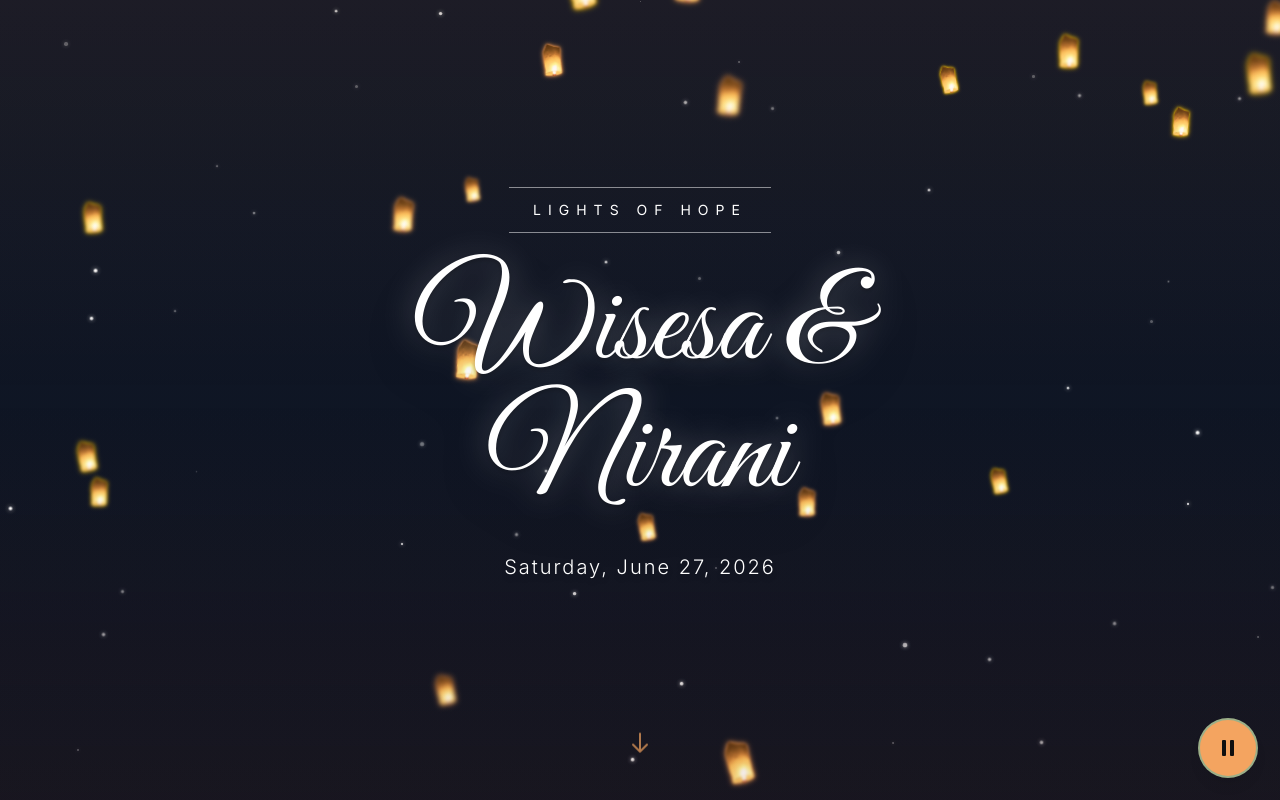
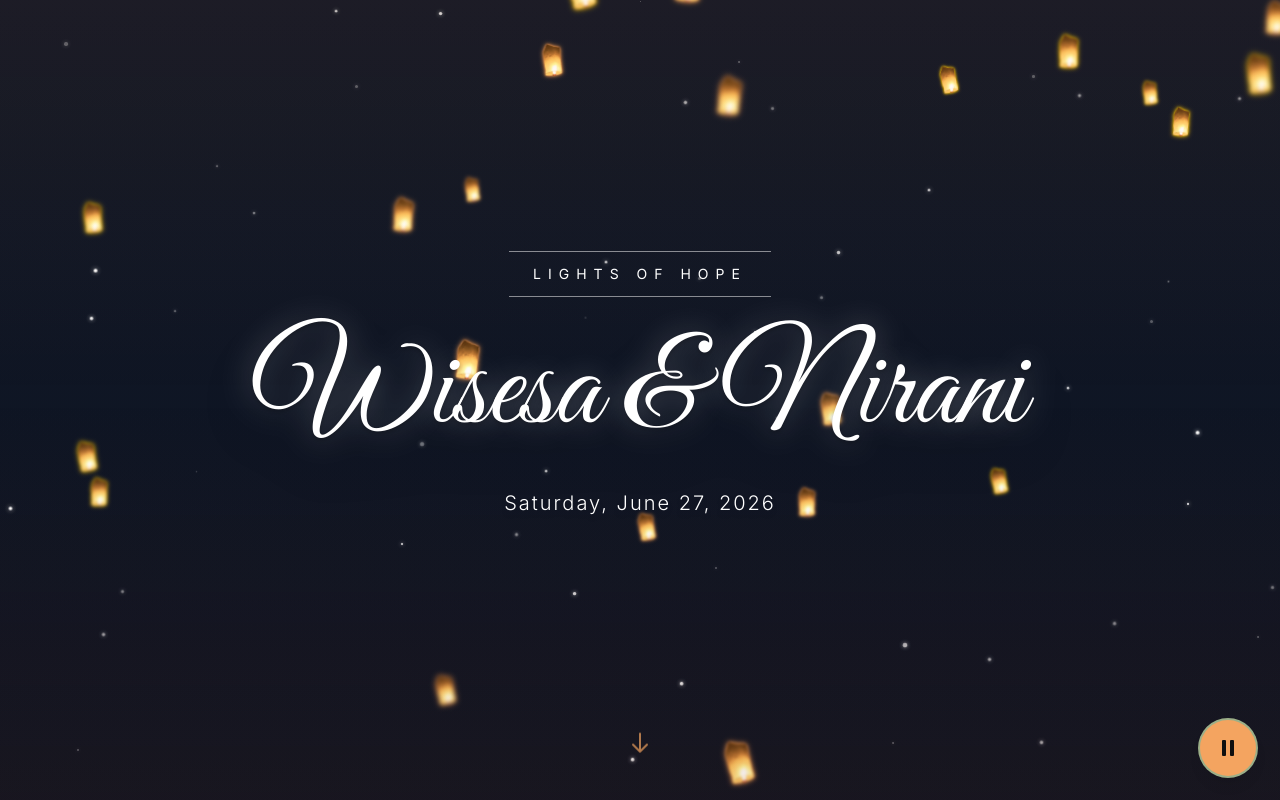
Before and after one commit to IgnatiusWisesa/digital-wedding-invitation-1, a React (Vite) app in the folder apps/web/: page / in a window 1280 px wide. Shown: the top 800 px of the page. Built offline with nearby package versions, Linux system fonts and the light colour scheme; no server answers.

Commit message:
feat: Change hero font from Great Vibes to Allura for better symmetry

```diff
--- a/apps/web/index.html
+++ b/apps/web/index.html
@@ -1,5 +1,6 @@
 <!doctype html>
 <html lang="en">
+
 <head>
   <meta charset="UTF-8" />
   <link rel="icon" type="image/svg+xml" href="/vite.svg" />
@@ -7,10 +8,14 @@
   <title>Lights of Hope - Wedding Invitation</title>
   <link rel="preconnect" href="https://fonts.googleapis.com">
   <link rel="preconnect" href="https://fonts.gstatic.com" crossorigin>
-    <link href="https://fonts.googleapis.com/css2?family=Inter:wght@300;400;500;600&family=Playfair+Display:wght@400;600;700&display=swap" rel="stylesheet">
+  <link
+    href="https://fonts.googleapis.com/css2?family=Inter:wght@300;400;500;600&family=Playfair+Display:wght@400;600;700&family=Allura&display=swap"
+    rel="stylesheet">
 </head>
+
 <body>
   <div id="root"></div>
   <script type="module" src="/src/main.tsx"></script>
 </body>
+
 </html>
--- a/apps/web/src/App.tsx
+++ b/apps/web/src/App.tsx
@@ -39,7 +39,7 @@ function App() {
                         fontFamily: '"Great Vibes", cursive',
                         textShadow: '0 0 30px rgba(255, 255, 255, 0.3), 0 2px 4px rgba(0, 0, 0, 0.3)'
                     }}>
-                        {weddingConfig.couple.groom.nickname} & <p> </p> {weddingConfig.couple.bride.nickname}
+                        {weddingConfig.couple.groom.nickname} & {weddingConfig.couple.bride.nickname}
                     </h1>
 
                     {/* Date */}
```
Lines whose indentation alone changed are shown as unchanged.
